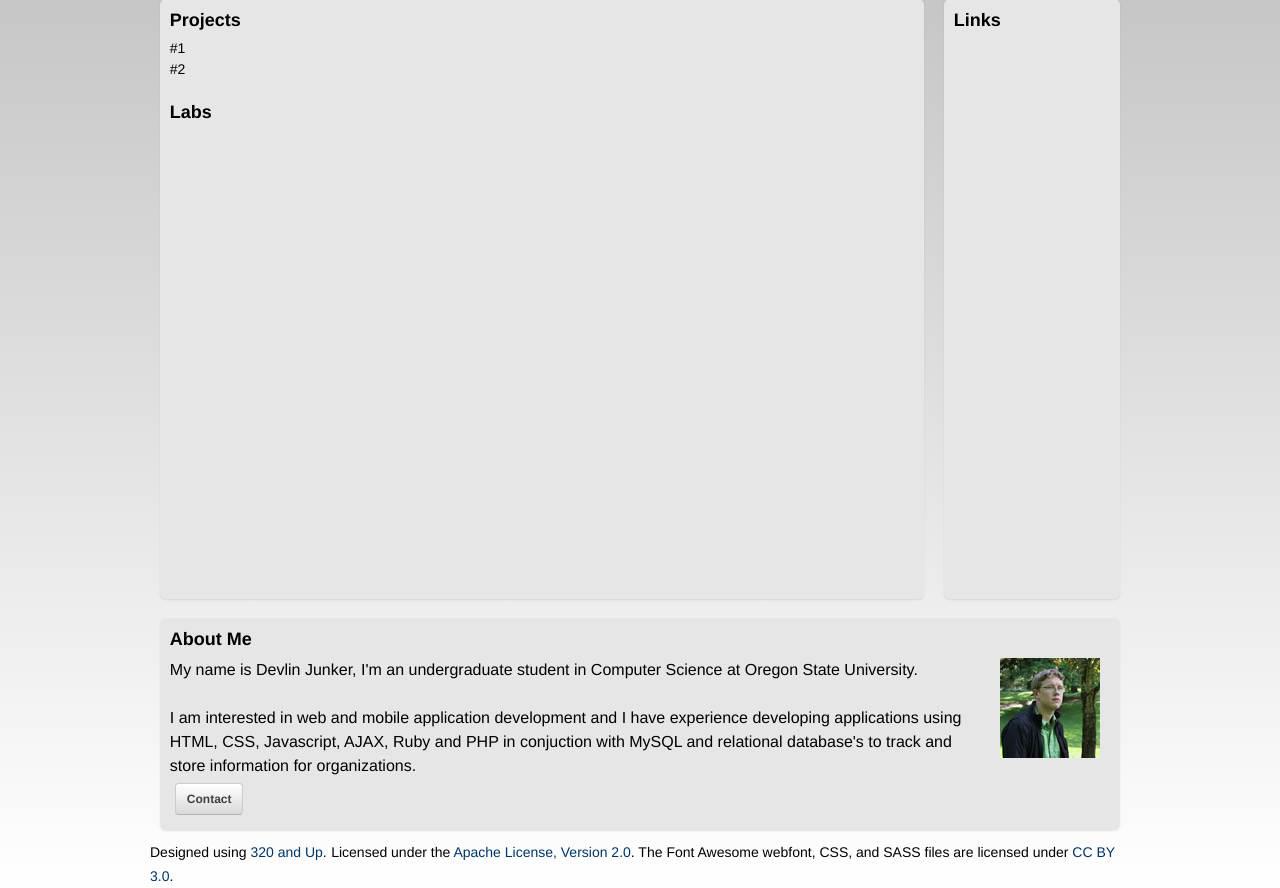
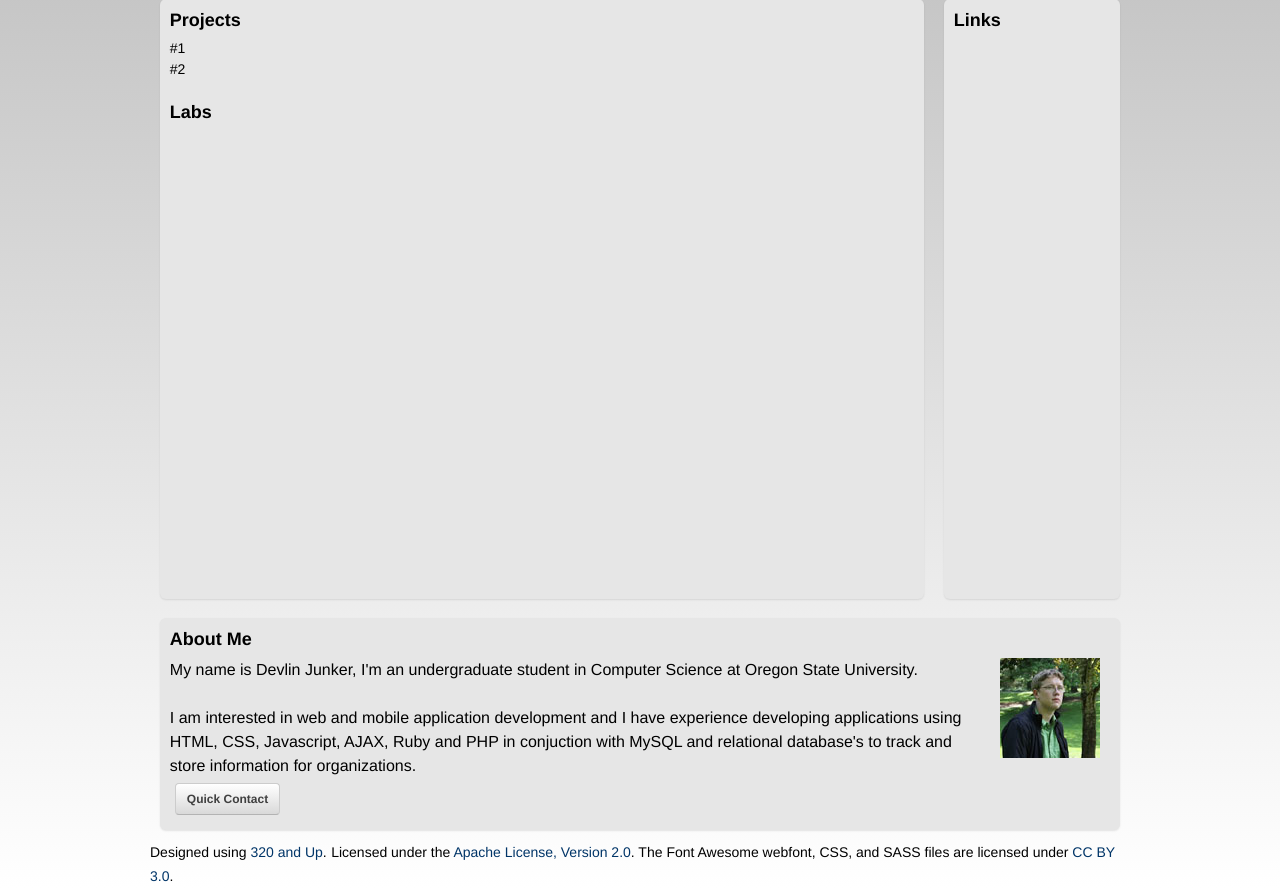
Before and after one commit to devlinjunker/design-junkie, a PHP site: page / in a window 1280 px wide. Shown: the part 115-1003 px from the top of the page. Run offline with PHP 8.4, Linux system fonts and the light colour scheme; some libraries are stand-ins or nearby versions.

Commit message:
working on button

```diff
--- a/index.php
+++ b/index.php
@@ -28,7 +28,7 @@
 		applications using HTML, CSS, Javascript, AJAX, Ruby and PHP in conjuction with MySQL
 		and relational database's to track and store information for organizations.
 	</div>
-	 <a href="<?php echo $sitepath;?>/about" class="btn">Contact</a>
+	 <a href="<?php echo $sitepath;?>/about" class="btn">Quick Contact</a>
 </div>
 
 
--- a/sass/_page.scss
+++ b/sass/_page.scss
@@ -8,6 +8,7 @@
 // ==========================================================
 
 #about{
+	display: table;
 	#myphoto{
 		padding: 10px;
 		padding-top: 0px;
--- a/stylesheets/screen.css
+++ b/stylesheets/screen.css
@@ -2548,12 +2548,16 @@ html {
   height: 100%;
 }
 
-/* line 11, C:/Users/Devlin/Dropbox/CS Stuff/Web Development/design-junkie/sass/_page.scss */
+/* line 10, C:/Users/Devlin/Dropbox/CS Stuff/Web Development/design-junkie/sass/_page.scss */
+#about {
+  display: table;
+}
+/* line 12, C:/Users/Devlin/Dropbox/CS Stuff/Web Development/design-junkie/sass/_page.scss */
 #about #myphoto {
   padding: 10px;
   padding-top: 0px;
 }
-/* line 16, C:/Users/Devlin/Dropbox/CS Stuff/Web Development/design-junkie/sass/_page.scss */
+/* line 17, C:/Users/Devlin/Dropbox/CS Stuff/Web Development/design-junkie/sass/_page.scss */
 #about .btn {
   margin: 5px;
 }
```
